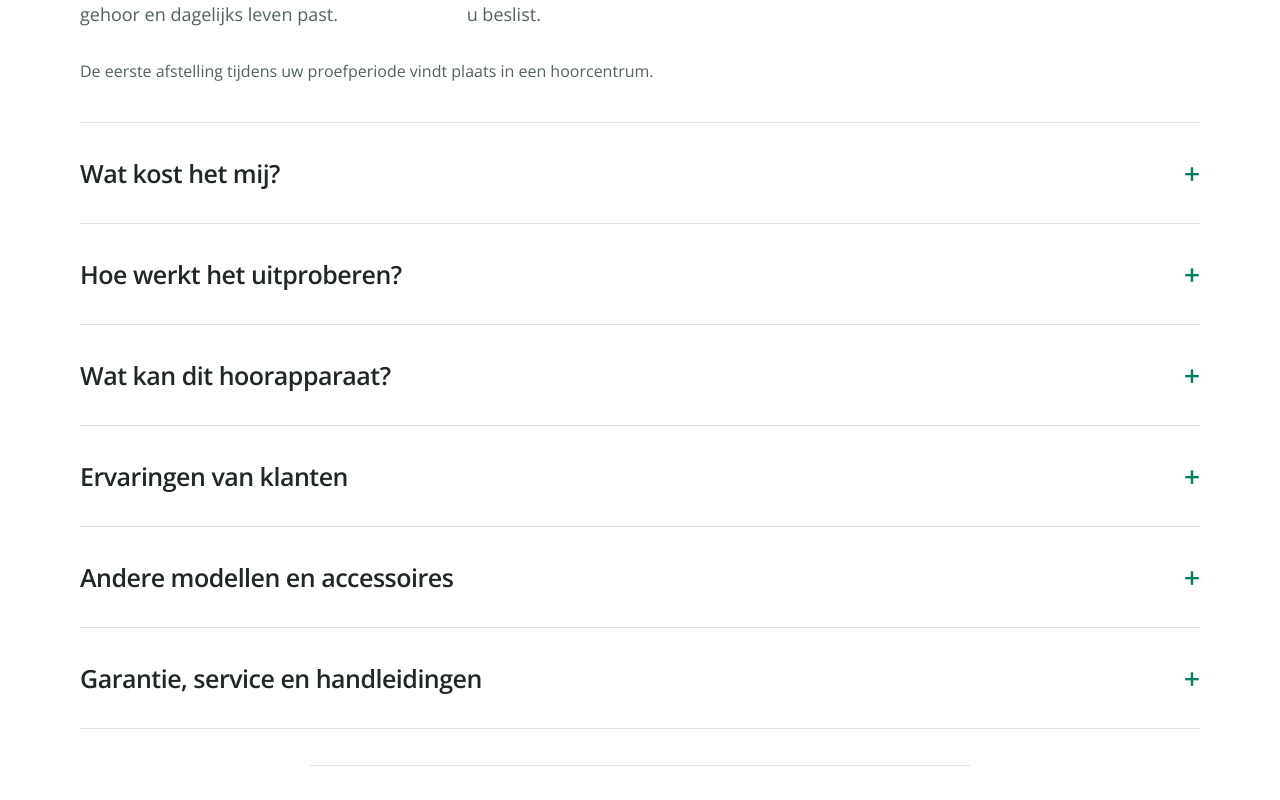
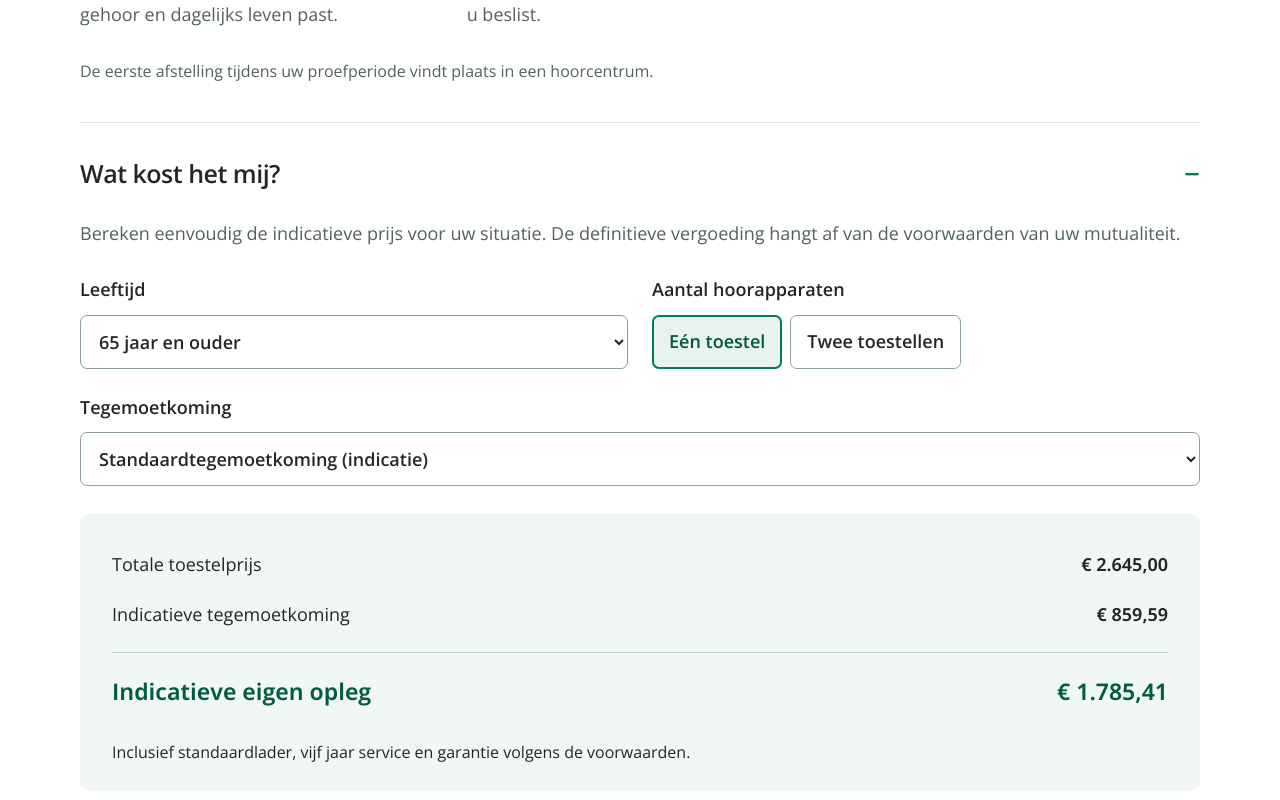
Before and after one commit to jo0stjo0st/oogvoororen-cro, a Next.js app: page /variant-a in a window 1280 px wide. Shown: the part 1220-2020 px from the top of the page. Built offline with nearby package versions, Linux system fonts and the light colour scheme.

Commit message:
CRO: maak prijsberekening direct zichtbaar en verduidelijk vergoeding

```diff
--- a/src/features/products/product-page.tsx
+++ b/src/features/products/product-page.tsx
@@ -41,7 +41,7 @@ export function AppointmentCTA({
 }
 export function BenefitList() {
   return (
-    <ul className="benefits">
+    <ul className="benefits" aria-label="Voordelen van Oogvoororen">
       <li>
         <LocationHint />
       </li>
@@ -483,13 +483,13 @@ export function ProductPage({ variant }: { variant: Variant }) {
               <>
                 <Service />
                 <div className="product-more">
-                  <details className="product-disclosure" id="prijsberekening">
+                  <details className="product-disclosure" id="prijsberekening" open>
                     <summary>
                       <h2>Wat kost het mij?</h2>
                     </summary>
                     <p>
-                      Pas uw leeftijd en aantal toestellen aan. De eigen opleg
-                      bovenaan verandert mee.
+                      Bereken eenvoudig de indicatieve prijs voor uw situatie.
+                      De definitieve vergoeding hangt af van de voorwaarden van uw mutualiteit.
                     </p>
                     <PriceCalculator />
                   </details>
```
